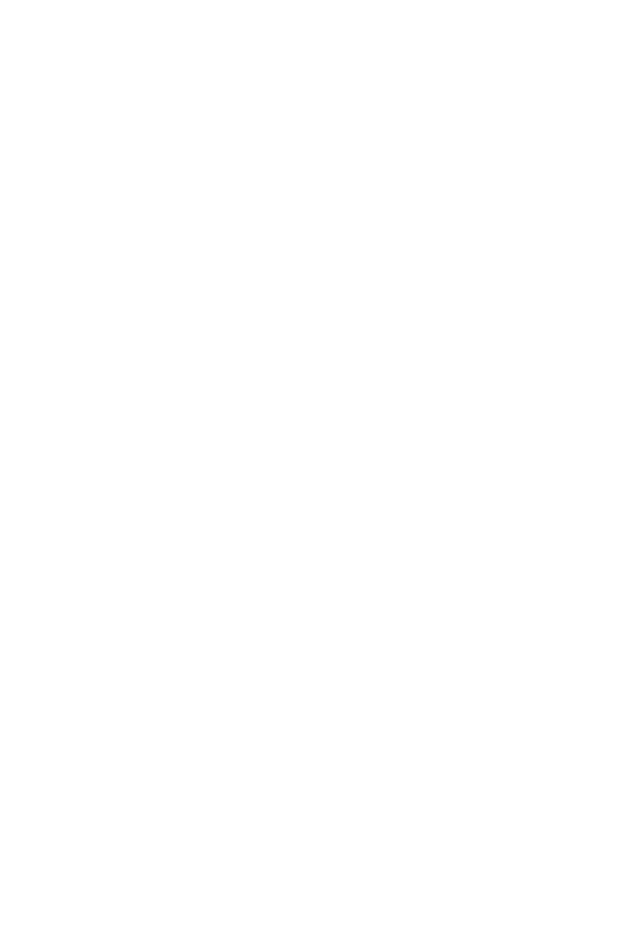
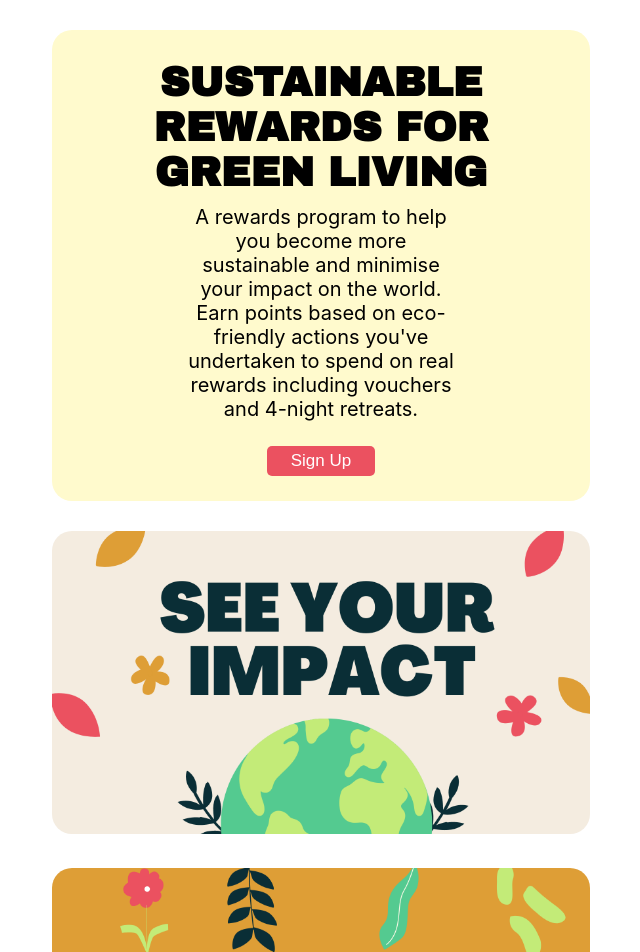
Before and after one commit to tianqibu/the-green-incentive, a React (Create React App) app in the folder frontend/: page / in a window 1280 px wide. Shown: the top 952 px of the page, without its empty margins (319-959 px from the left). Before the commit the page ends 800 px from the top, so only its background shows below. Built offline with nearby package versions, Linux system fonts and the light colour scheme.

Commit message:
Add basic homepage (rewards section isn't done yet)

```diff
--- a/frontend/src/App.js
+++ b/frontend/src/App.js
@@ -5,10 +5,14 @@
 import SignIn from './components/SignIn/SignIn.js'
 import SignUp from './components/SignUp/SignUp.js'
 
+import Home from './pages/Home'
+
 const App = () => {
   return (
     <Router>
-
+      <Route path='/' exact render={() =>
+        <Home />
+      } />
       <Route path='/sign-in' exact render={() =>
         <SignIn />
       } />
--- a/frontend/src/components/SignIn/SignIn.css
+++ b/frontend/src/components/SignIn/SignIn.css
@@ -37,7 +37,10 @@
     margin-bottom: 20px;
     border-radius: 5px;
     border: solid 1.5px lightgrey;
+    outline: none;
+    background-color: white; /* having trouble seeing this */
 }
+
 
 .sign-in-container input[type=submit] {
     background-color: var(--red);
--- a/frontend/src/components/SignUp/SignUp.css
+++ b/frontend/src/components/SignUp/SignUp.css
@@ -27,6 +27,7 @@
     margin-bottom: 20px;
     border-radius: 5px;
     border: solid 1.5px lightgrey;
+    outline: none;
 }
 
 .get-started-container input[type=submit] {
@@ -36,6 +37,7 @@
     color: var(--white);
     font-size: 17px;
     transition: transform 0.2s ease;
+    width: 60%;
 }
 
 .get-started-container input[type=submit]:hover {
@@ -63,7 +65,6 @@
         padding-top: 20px;
     }
 
-
 .get-started-container input[type=submit] {
     background-color: var(--red);
     border: none;
--- a/frontend/src/components/SignUp/SignUp.js
+++ b/frontend/src/components/SignUp/SignUp.js
@@ -1,7 +1,7 @@
 import './SignUp.css'
 import validate from './validation'
 
-import { useState, useEffect } from 'react'
+import { useState } from 'react'
 
 const SignUp = () => {
 
--- a/frontend/src/components/SignUp/validation.js
+++ b/frontend/src/components/SignUp/validation.js
@@ -1,7 +1,6 @@
 export default function validate (values) {
+
     let errors = {}
-
-    console.log(values)
 
     if (!values.name) {
         errors.name = "Name required"
@@ -18,7 +17,7 @@
     if (!values.password) {
         errors.password = "Password is required"
     } else if (values.password.length < 8) {
-        errors.password = "Password needs to be 6 characters or more"
+        errors.password = "Password needs to be 8 characters or more"
     }
 
     if (!values.password2) {
--- /dev/null
+++ b/frontend/src/pages/Home.css
@@ -0,0 +1,56 @@
+.impact, .resources {
+    width: 60%;
+    border-radius: 20px;
+    margin: auto;
+    margin-top: 30px;
+}
+
+.resources {
+    margin-bottom: 30px;
+}
+
+.home-container {
+    text-align: center;
+    width: 70%;
+    margin: auto;
+}
+
+.home-container button {
+    background-color: var(--red);
+    border: none;
+    border-radius: 5px;
+    color: var(--white);
+    font-size: 17px;
+    transition: transform 0.2s ease;
+    width: 20%;
+    padding: 5px;
+    margin-top: 25px;
+}
+
+.home-container h1 {
+    color: var(--dark-green);
+    font-family: 'Archivo Black', sans-serif;
+    font-size: 41px;
+    text-align: center;
+    padding-top: 30px;
+    padding-bottom: 10px;
+    width: 70%;
+    margin: auto;
+}
+
+.home-container p {
+    width: 50%;
+    margin: auto;
+    font-size: 20px;
+    color: black;
+}
+
+.about-us {
+    background-color: lemonchiffon;
+    width: 60%;
+    display: block;
+    border-radius: 20px;
+    margin: auto;
+    margin-top: 30px;
+    padding-bottom: 25px;
+}
--- a/frontend/src/pages/Home.js
+++ b/frontend/src/pages/Home.js
@@ -1,10 +1,28 @@
-import React from 'react';
+import Impact from '../images/impact.png'
+import Resources from '../images/resources-yellow.png'
 
+import './Home.css'
 
-export default function Home() {
+const Home = () => {
     return (
-        <>
+        <div className="home-container">
+            <div className="about-us">
+                <h1>SUSTAINABLE REWARDS FOR GREEN LIVING</h1>
+                <p>A rewards program to help you become more sustainable and minimise your impact on the world. Earn points based on eco-friendly actions you've undertaken to spend on real rewards including vouchers and 4-night retreats.</p>
+                <button>Sign Up</button>
+            </div>
+            <img
+                src={Impact}
+                className="impact"
+                alt="See Your Impact"
+            ></img>
+            <img
+                src={Resources}
+                className="resources"
+                alt="Resources"
+            ></img>
+        </div>
+    )
+}
 
-        </>
-    );
-}
+export default Home
```
Also changed, not shown: frontend/src/components/SignIn/sign-in-background.png, 1 other file (tests, documents, lock files or other folders).
